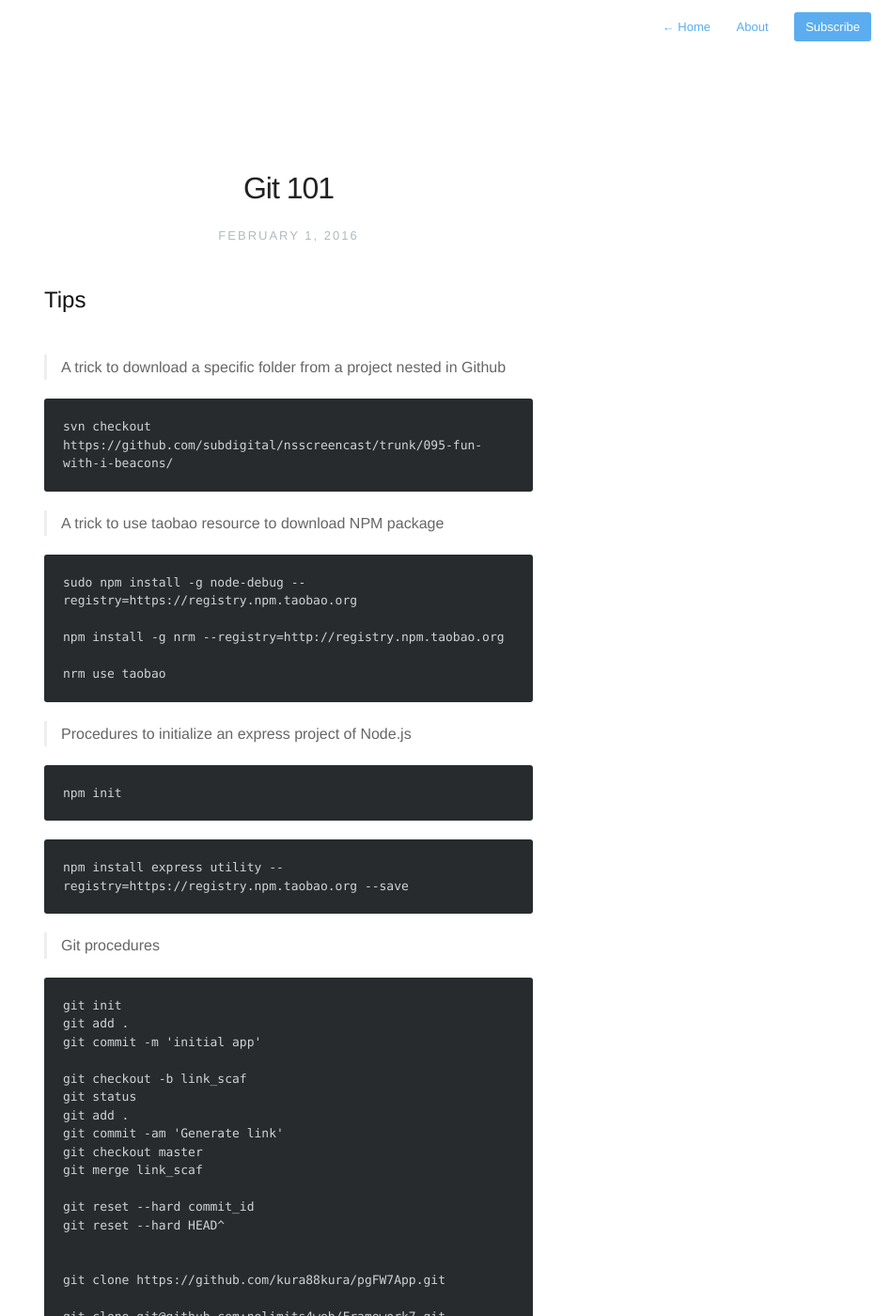
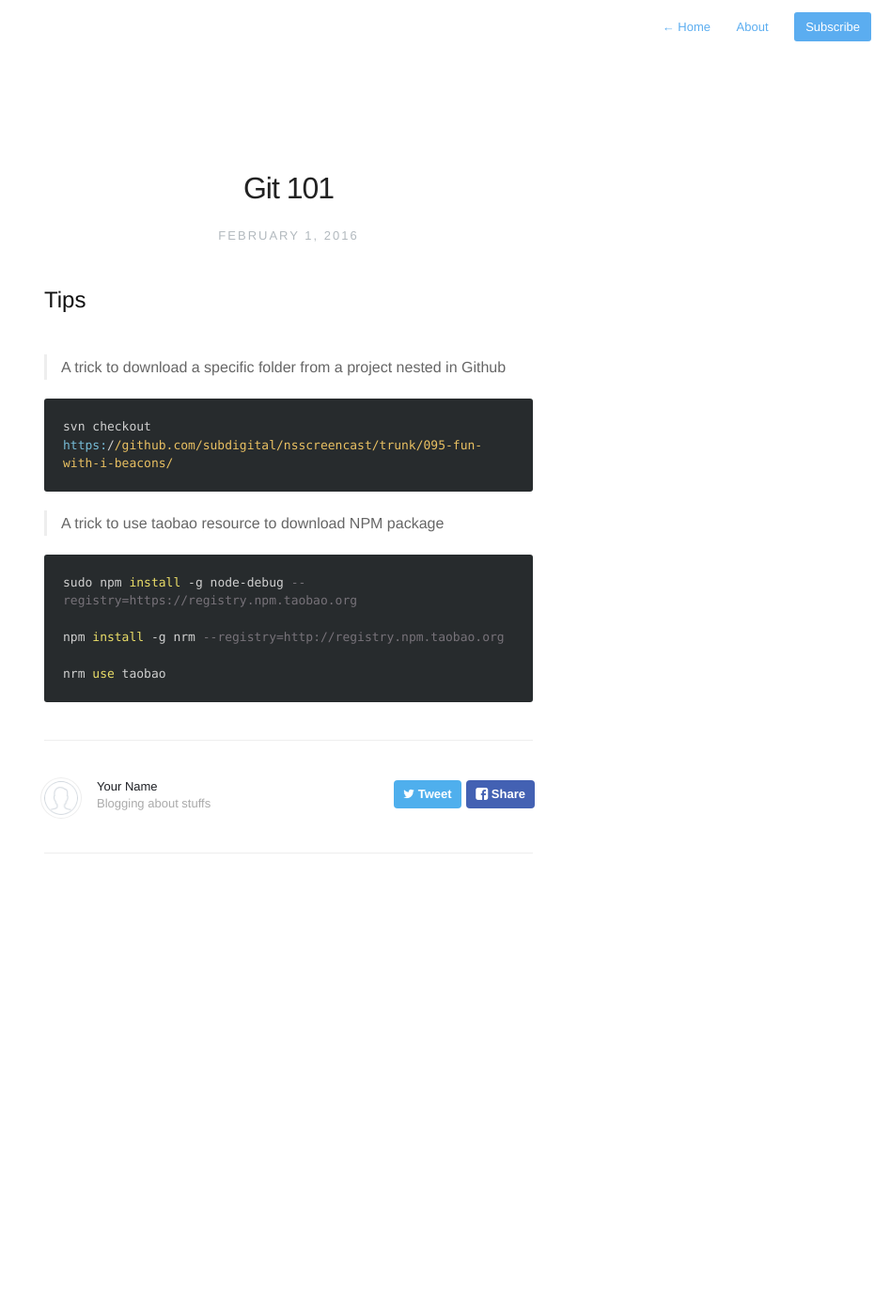
Before and after one commit to kura88kura/kura88kura.github.io, a Jekyll site: the page built from _posts/2016-02-01-git-101.markdown, in a window 1280 px wide and 1400 px high. Shown: the whole window at 94% size, without its empty margins (333-1280 px from the left). Built offline with Jekyll 4.4.1, drawn with Linux system fonts in a browser that asks for light colours; nearby versions of some CDN libraries; Markdown is read by kramdown in place of the engine named in the settings; some of the changed text lies outside the part shown.

Commit message:
autopush by Rakefile at 2016-02-01 22:03:50 +0800

````diff
--- a/_posts/2016-02-01-git-101.markdown
+++ b/_posts/2016-02-01-git-101.markdown
@@ -7,73 +7,16 @@ description: git
 ##Tips
 >A trick to download a specific folder from a project nested in Github
 
-```unix
+```
 svn checkout https://github.com/subdigital/nsscreencast/trunk/095-fun-with-i-beacons/
 ```
 
 >A trick to use taobao resource to download NPM package
 
-```unix
+```
 sudo npm install -g node-debug --registry=https://registry.npm.taobao.org
 
 npm install -g nrm --registry=http://registry.npm.taobao.org
 
 nrm use taobao
 ```
-
->Procedures to initialize an express project of Node.js
-
-```unix
-npm init
-```
-```unix
-npm install express utility --registry=https://registry.npm.taobao.org --save
-```
-
->Git procedures
-
-```unix
-git init
-git add .
-git commit -m 'initial app'
-
-git checkout -b link_scaf
-git status
-git add .
-git commit -am 'Generate link'
-git checkout master
-git merge link_scaf
-
-git reset --hard commit_id
-git reset --hard HEAD^
-
-
-git clone https://github.com/kura88kura/pgFW7App.git
-
-git clone git@github.com:nolimits4web/Framework7.git
-```
-
->ionic 101
-
-```unix
-sudo npm install -g cordova ionic
-ionic start myApp tabs
-cd myApp
-ionic platform add ios
-ionic build ios
-ionic emulate ios
-
-open -e .bash_profile
-```
-
->framework7 101
-
-```unix
-copy framework7
-sudo npm install
-grunt build
-grunt server
-cordova create myApp
-cd myapp/www
-clean all
-```
````
